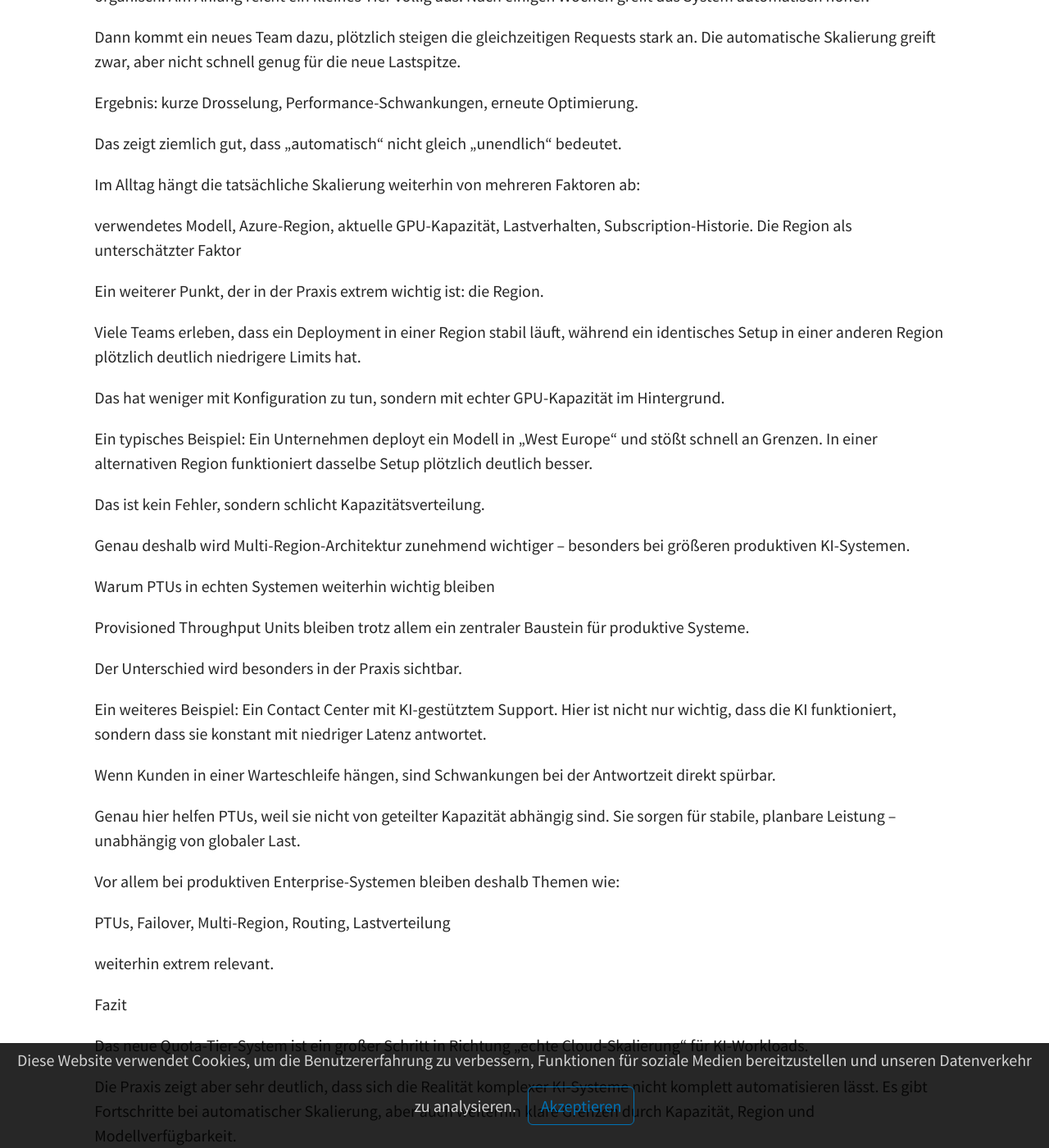
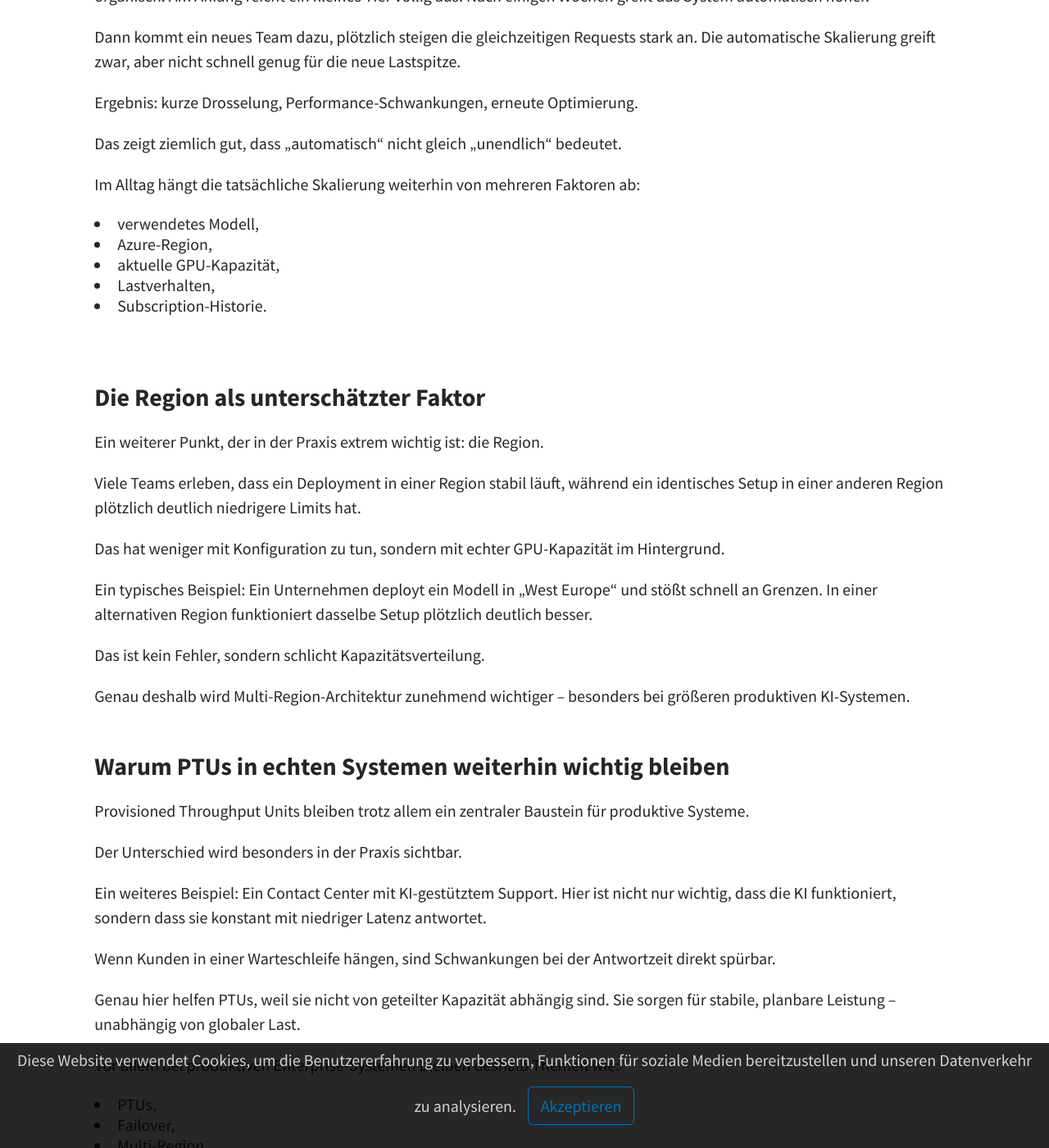
Before and after one commit to joriskahle007/joriskahle007.github.io, a Jekyll site: the page built from _posts/2026-05-15-Quotas.md, in a window 1280 px wide and 1400 px high, scrolled down 3898 px. Shown: the whole window at 82% size. Built offline with Jekyll 4.4.1, drawn with Linux system fonts in a browser that asks for light colours; a script that is not in the unit is left out; some of the changed text lies outside the part shown.

Commit message:
Update 2026-05-15-Quotas.md

```diff
--- a/_posts/2026-05-15-Quotas.md
+++ b/_posts/2026-05-15-Quotas.md
@@ -98,73 +98,75 @@ Und genau deshalb reichen starre Limits heute oft nicht mehr aus.<br><br>
 
 <h3>Bedeutet das jetzt das Ende von Quota-Requests?</h3>
 
-Nicht ganz.<br>
+<b>Nicht ganz.</b>
 
-Und genau hier entsteht aktuell viel Missverständnis.
+Und genau hier entsteht aktuell viel Missverständnis.<br>
 
-Microsoft bewegt sich klar in Richtung automatischer Skalierung. Viele kleinere Projekte profitieren tatsächlich davon, dass Quotas heute oft ohne manuelle Eingriffe wachsen.
+Microsoft bewegt sich klar in Richtung automatischer Skalierung. Viele kleinere Projekte profitieren tatsächlich davon, dass Quotas heute oft ohne manuelle Eingriffe wachsen.<br>
 
-Aber in der Realität bleibt das System hybrid.
+Aber in der Realität bleibt das System hybrid.<br>
 
-Ein drittes Praxisbeispiel zeigt das gut: Ein Unternehmen betreibt einen internen Copilot für Entwickler. Die Nutzung wächst organisch. Am Anfang reicht ein kleines Tier völlig aus. Nach einigen Wochen greift das System automatisch höher.
+Ein drittes Praxisbeispiel zeigt das gut: Ein Unternehmen betreibt einen internen Copilot für Entwickler. Die Nutzung wächst organisch. Am Anfang reicht ein kleines Tier völlig aus. Nach einigen Wochen greift das System automatisch höher.<br>
 
-Dann kommt ein neues Team dazu, plötzlich steigen die gleichzeitigen Requests stark an. Die automatische Skalierung greift zwar, aber nicht schnell genug für die neue Lastspitze.
+Dann kommt ein neues Team dazu, plötzlich steigen die gleichzeitigen Requests stark an. Die automatische Skalierung greift zwar, aber nicht schnell genug für die neue Lastspitze.<br>
 
-Ergebnis: kurze Drosselung, Performance-Schwankungen, erneute Optimierung.
+Ergebnis: kurze Drosselung, Performance-Schwankungen, erneute Optimierung.<br>
 
-Das zeigt ziemlich gut, dass „automatisch“ nicht gleich „unendlich“ bedeutet.
+Das zeigt ziemlich gut, dass „automatisch“ nicht gleich „unendlich“ bedeutet.<br>
 
-Im Alltag hängt die tatsächliche Skalierung weiterhin von mehreren Faktoren ab:
+Im Alltag hängt die tatsächliche Skalierung weiterhin von mehreren Faktoren ab:<br>
 
-verwendetes Modell,
-Azure-Region,
-aktuelle GPU-Kapazität,
-Lastverhalten,
-Subscription-Historie.
-Die Region als unterschätzter Faktor
+<li>verwendetes Modell,</li>
+<li>Azure-Region,</li>
+<li>aktuelle GPU-Kapazität,</li>
+<li>Lastverhalten,</li>
+<li>Subscription-Historie.</li><br><br>
 
-Ein weiterer Punkt, der in der Praxis extrem wichtig ist: die Region.
 
-Viele Teams erleben, dass ein Deployment in einer Region stabil läuft, während ein identisches Setup in einer anderen Region plötzlich deutlich niedrigere Limits hat.
+<h3>Die Region als unterschätzter Faktor</h3>
 
-Das hat weniger mit Konfiguration zu tun, sondern mit echter GPU-Kapazität im Hintergrund.
+Ein weiterer Punkt, der in der Praxis extrem wichtig ist: die Region.<br>
 
-Ein typisches Beispiel: Ein Unternehmen deployt ein Modell in „West Europe“ und stößt schnell an Grenzen. In einer alternativen Region funktioniert dasselbe Setup plötzlich deutlich besser.
+Viele Teams erleben, dass ein Deployment in einer Region stabil läuft, während ein identisches Setup in einer anderen Region plötzlich deutlich niedrigere Limits hat.<br>
 
-Das ist kein Fehler, sondern schlicht Kapazitätsverteilung.
+Das hat weniger mit Konfiguration zu tun, sondern mit echter GPU-Kapazität im Hintergrund.<br>
 
-Genau deshalb wird Multi-Region-Architektur zunehmend wichtiger – besonders bei größeren produktiven KI-Systemen.
+Ein typisches Beispiel: Ein Unternehmen deployt ein Modell in „West Europe“ und stößt schnell an Grenzen. In einer alternativen Region funktioniert dasselbe Setup plötzlich deutlich besser.<br>
 
-Warum PTUs in echten Systemen weiterhin wichtig bleiben
+Das ist kein Fehler, sondern schlicht Kapazitätsverteilung.<br>
 
-Provisioned Throughput Units bleiben trotz allem ein zentraler Baustein für produktive Systeme.
+Genau deshalb wird Multi-Region-Architektur zunehmend wichtiger – besonders bei größeren produktiven KI-Systemen.<br><br>
 
-Der Unterschied wird besonders in der Praxis sichtbar.
+<h3>Warum PTUs in echten Systemen weiterhin wichtig bleiben</h3>
 
-Ein weiteres Beispiel: Ein Contact Center mit KI-gestütztem Support. Hier ist nicht nur wichtig, dass die KI funktioniert, sondern dass sie konstant mit niedriger Latenz antwortet.
+Provisioned Throughput Units bleiben trotz allem ein zentraler Baustein für produktive Systeme.<br>
 
-Wenn Kunden in einer Warteschleife hängen, sind Schwankungen bei der Antwortzeit direkt spürbar.
+Der Unterschied wird besonders in der Praxis sichtbar.<br>
 
-Genau hier helfen PTUs, weil sie nicht von geteilter Kapazität abhängig sind. Sie sorgen für stabile, planbare Leistung – unabhängig von globaler Last.
+Ein weiteres Beispiel: Ein Contact Center mit KI-gestütztem Support. Hier ist nicht nur wichtig, dass die KI funktioniert, sondern dass sie konstant mit niedriger Latenz antwortet.<br>
 
-Vor allem bei produktiven Enterprise-Systemen bleiben deshalb Themen wie:
+Wenn Kunden in einer Warteschleife hängen, sind Schwankungen bei der Antwortzeit direkt spürbar.<br>
 
-PTUs,
-Failover,
-Multi-Region,
-Routing,
-Lastverteilung
+Genau hier helfen PTUs, weil sie nicht von geteilter Kapazität abhängig sind. Sie sorgen für stabile, planbare Leistung – unabhängig von globaler Last.<br>
 
-weiterhin extrem relevant.
+Vor allem bei produktiven Enterprise-Systemen bleiben deshalb Themen wie:<br>
 
-Fazit
+<li>PTUs,</li>
+<li>Failover,</li>
+<li>Multi-Region,</li>
+<li>Routing,</li>
+<li>Lastverteilung</li>
 
-Das neue Quota-Tier-System ist ein großer Schritt in Richtung „echte Cloud-Skalierung“ für KI-Workloads.
+weiterhin extrem relevant.<br><br>
 
-Die Praxis zeigt aber sehr deutlich, dass sich die Realität komplexer KI-Systeme nicht komplett automatisieren lässt. Es gibt Fortschritte bei automatischer Skalierung, aber auch weiterhin klare Grenzen durch Kapazität, Region und Modellverfügbarkeit.
+<h3>Fazit</h3>
 
-Was sich dadurch vor allem verändert hat, ist der Fokus. Früher war Quota ein administratives Thema. Heute ist es ein Architekturthema.
+Das neue Quota-Tier-System ist ein großer Schritt in Richtung „echte Cloud-Skalierung“ für KI-Workloads.<br>
 
-Und genau deshalb wird Azure AI Foundry zunehmend weniger als „API für ein Modell“ verstanden, sondern mehr als komplette Infrastruktur-Schicht für KI-Systeme.
+Die Praxis zeigt aber sehr deutlich, dass sich die Realität komplexer KI-Systeme nicht komplett automatisieren lässt. Es gibt Fortschritte bei automatischer Skalierung, aber auch weiterhin klare Grenzen durch Kapazität, Region und Modellverfügbarkeit.<br>
 
-Und wir stehen hier vermutlich wirklich erst am Anfang dieser Entwicklung.
+Was sich dadurch vor allem verändert hat, ist der Fokus. Früher war Quota ein administratives Thema. Heute ist es ein Architekturthema.<br>
+
+Und genau deshalb wird Azure AI Foundry zunehmend weniger als „API für ein Modell“ verstanden, sondern mehr als komplette Infrastruktur-Schicht für KI-Systeme.<br>
+
+Und wir stehen hier vermutlich wirklich erst am Anfang dieser Entwicklung.<br><br>
```
